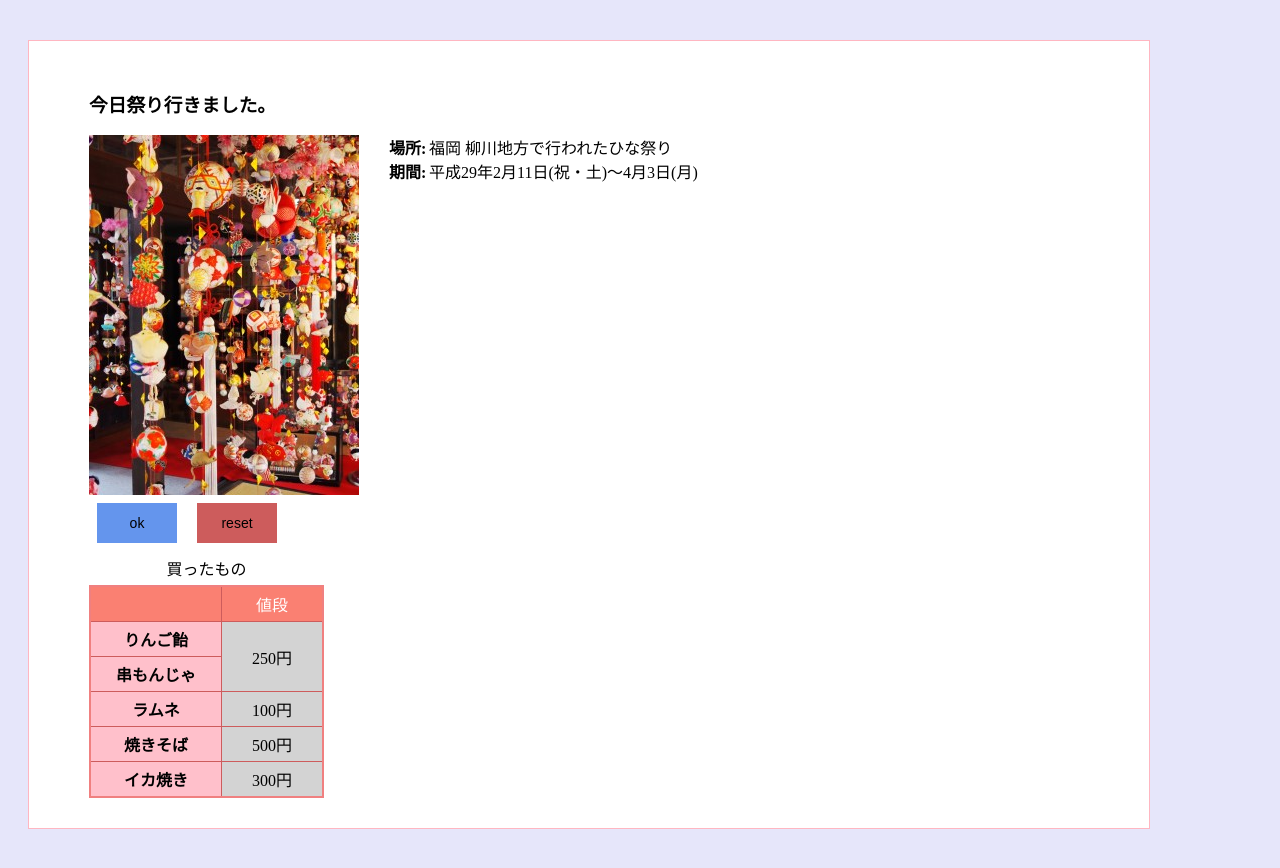
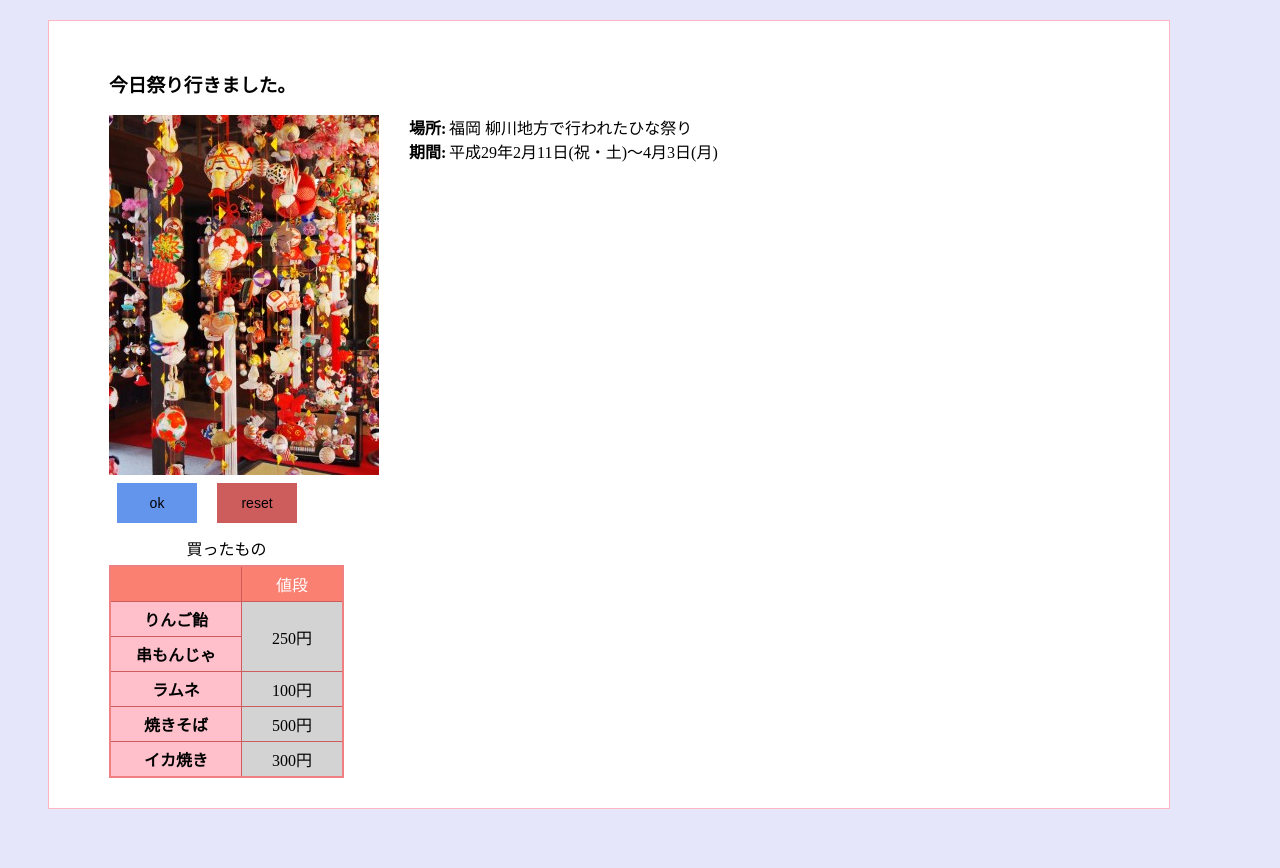
Before and after one commit to ebonycitizen/web1-6, a plain HTML site: page index.html in a window 1280 px wide. After the commit the page ends 829 px from the top, so only its background shows below. Drawn offline with Linux system fonts and the light colour scheme.

Commit message:
Update default.css

```diff
--- a/css/default.css
+++ b/css/default.css
@@ -8,7 +8,7 @@ body{
   width: 1000px;
   padding: 30px 60px;
   border: #ffb6c1 1px solid;
-  margin: 40px 20px;
+  margin: 20px 40px;
   background-color: white;
 }
 
```
